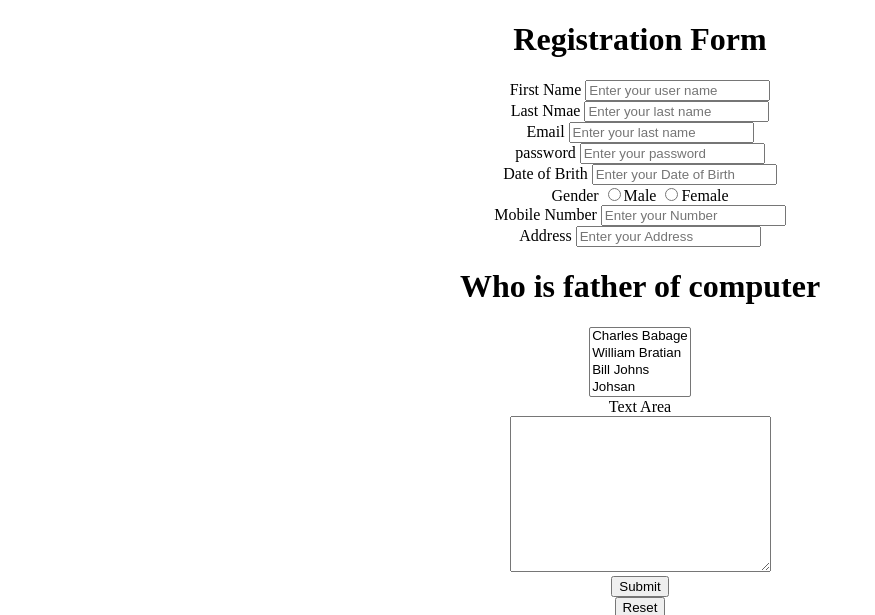
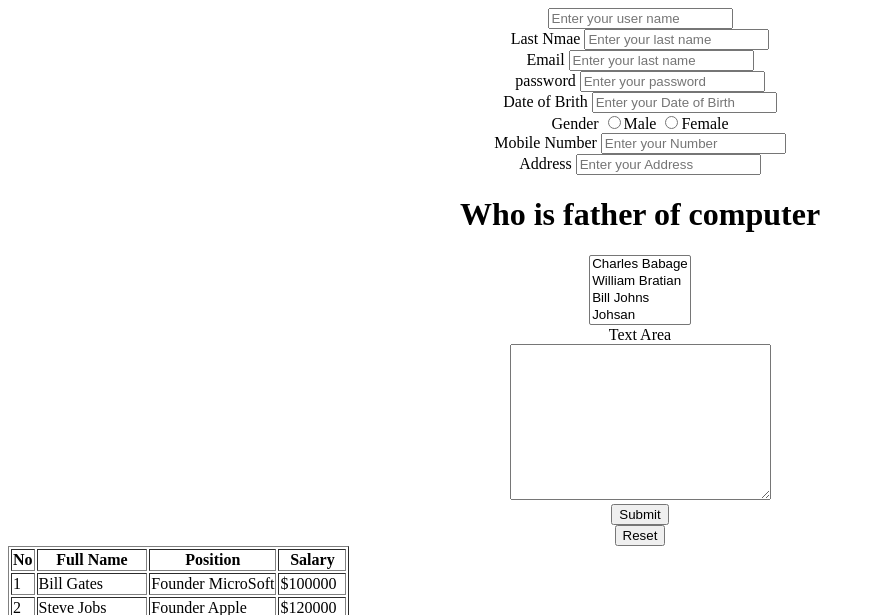
Before and after one commit to AbdulHanan4248/html, a plain HTML site: page index.html in a window 1280 px wide. Shown: the top 615 px of the page, without its empty margins (0-875 px from the left). Drawn offline with Linux system fonts and the light colour scheme.

Commit message:
Second Commit

```diff
--- a/index.html
+++ b/index.html
@@ -9,8 +9,6 @@
 <body>
     <center>
     <form action="" method="get">
-        <p><h1>Registration Form</h1></p>
-        <label>First Name</label>
         <input type="text" placeholder="Enter your user name"><br>
         <label>Last Nmae</label>
         <input type="text" placeholder="Enter your last name"><br>
```
